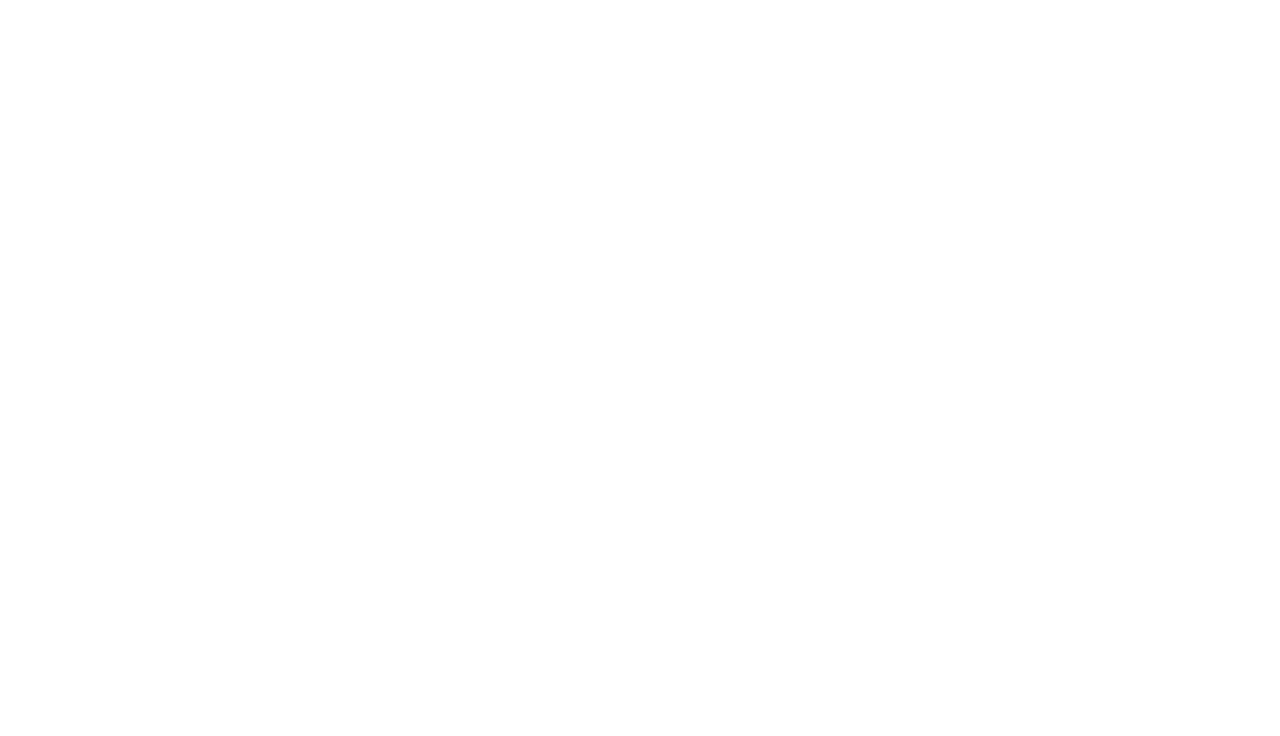
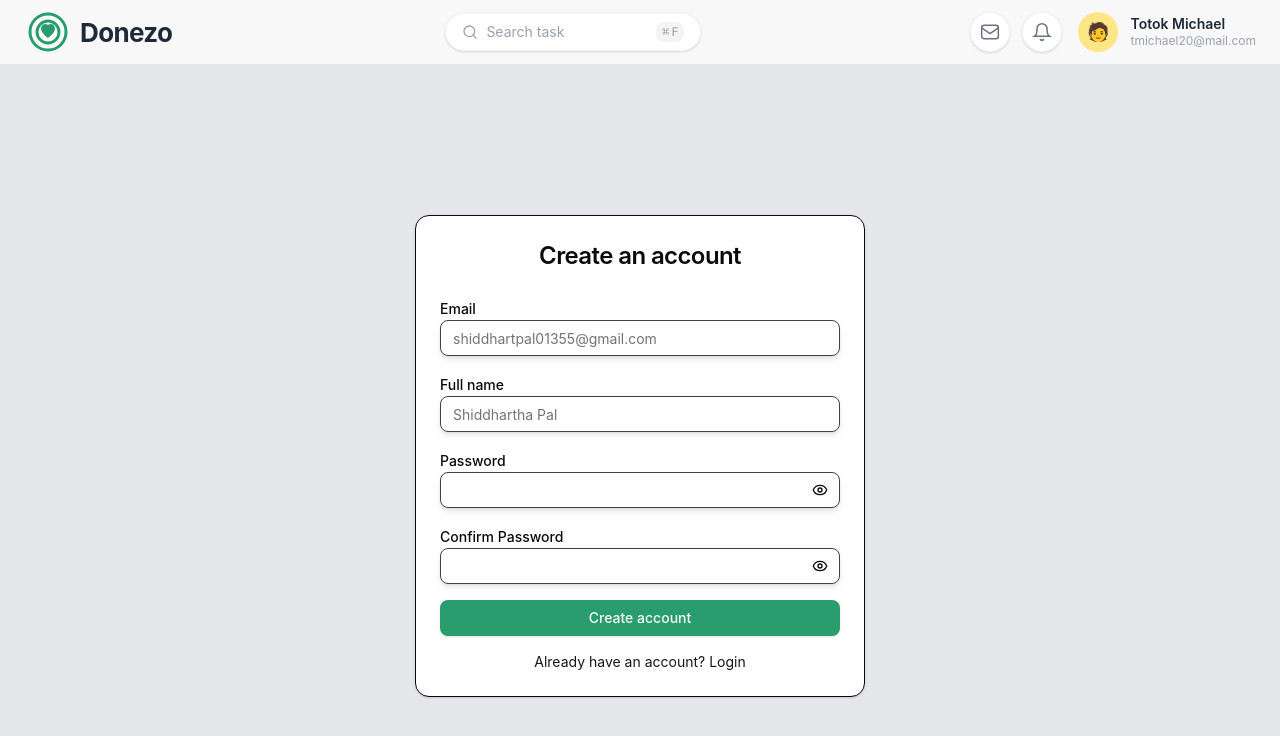
Before and after one commit to Shiddharthapal/frontend_intern, an Astro site: page /register in a window 1280 px wide. Before the commit this address had no page. Built offline with nearby package versions, Linux system fonts and the light colour scheme; Astro itself is replaced by a stand-in of ours.

Commit message:
make the login and register route functional and change the registration.ts api name to createAccount . add the regitration route into app route. and add some env variable. and in astro.config here add output  configuration

```diff
--- a/astro.config.mjs
+++ b/astro.config.mjs
@@ -4,6 +4,7 @@
 
 export default defineConfig({
   integrations: [react()],
+  output:'server',
   vite: {
     plugins: [tailwindcss()],
   },
--- a/src/components/App.tsx
+++ b/src/components/App.tsx
@@ -6,6 +6,7 @@
 import Home from "./pages/home";
 import ProtectedRoute from "./ProtectedRoute";
 import Login from "./pages/login";
+import Register from "./pages/registration";
 
 export default function App() {
   return (
@@ -15,6 +16,7 @@
           <Routes>
             <Route element={<Layout />}>
               <Route path="/login" element={<Login />} />
+              <Route path="/register" element={<Register />} />
               <Route
                 path="/"
                 element={
--- a/src/components/pages/login/index.tsx
+++ b/src/components/pages/login/index.tsx
@@ -158,7 +158,7 @@
                 </div>
                 <div className="mt-0">
                   {error && <p className="text-sm text-red-500">{error}</p>}
-                  <Button type="submit" className="w-full" disabled={loading}>
+                  <Button type="submit" className="w-full bg-[#2A9D6E]" disabled={loading}>
                     {" "}
                     {loading
                       ? "Loading..."
@@ -170,7 +170,7 @@
                     to="/register"
                     className="text-primary hover:underline "
                   >
-                    Don't have an account? Register
+                    Don't have an account? Create account
                   </Link>{" "}
                 </div>{" "}
               </form>
--- a/src/components/pages/registration/index.tsx
+++ b/src/components/pages/registration/index.tsx
@@ -25,7 +25,7 @@
   const [showPassword, setShowPassword] = useState(false);
   const [showConfirmPassword, setShowConfirmPassword] = useState(false);
   const [registrationType, setRegistrationType] = useState<"user" | "doctor">(
-    "user"
+    "user",
   );
 
   const {
@@ -49,12 +49,13 @@
   }
 
   const onSubmit = async (data: RegisterFormData) => {
+    console.log("data ==> ", data);
     try {
       setLoading(true);
       setError(null);
       dispatch(loginStart());
 
-      const response = await fetch("/api/register", {
+      const response = await fetch("/api/createAccount", {
         method: "POST",
         headers: {
           "Content-Type": "application/json",
@@ -76,7 +77,7 @@
           _id: result._id,
           email: data.email,
           token: result.token,
-        })
+        }),
       );
 
       // Redirect to user page after successful registration
@@ -93,7 +94,7 @@
       <Card className="w-[450px]">
         <CardHeader>
           <CardTitle className="text-2xl text-center">
-            Register
+            Create an account
           </CardTitle>
         </CardHeader>
         <CardContent>
@@ -104,17 +105,29 @@
                 <Input
                   id="email"
                   type="email"
-                  placeholder="medicare+@aiuser.com"
-                  className="border border-[hsl(201,72%,38%)] shadow-md focus-visible:ring-0"
+                  placeholder="shiddhartpal01355@gmail.com"
+                  className="border border-gray-700  shadow-md focus-visible:ring-0"
                   {...register("email", {
                     required: "Email is required",
-                    pattern:
-                      registrationType === "user"
-                        ? {
-                            value: /^[A-Z0-9._%+-]+@[A-Z0-9.-]+\.[A-Z]{2,}$/i,
-                            message: "Invalid email address",
-                          }
-                        : undefined,
+                    pattern: {
+                      value: /^[A-Z0-9._%+-]+@[A-Z0-9.-]+\.[A-Z]{2,}$/i,
+                      message: "Invalid email address",
+                    },
+                  })}
+                />
+              </>
+            </div>
+            <div className="space-y-2">
+              <>
+                <Label htmlFor="name">Full name</Label>
+                <Input
+                  id="name"
+                  type="name"
+                  placeholder="Shiddhartha Pal"
+                  className="border border-gray-700  shadow-md focus-visible:ring-0"
+                  {...register("name", {
+                    required: "Name is required",
+
                   })}
                 />
               </>
@@ -126,7 +139,7 @@
                 <Input
                   id="password"
                   type={showPassword ? "text" : "password"}
-                  className="border border-[hsl(201,72%,38%)] shadow-md focus-visible:ring-0"
+                  className="border border-gray-700  shadow-md focus-visible:ring-0"
                   {...register("password", {
                     required: "Password is required",
                     minLength: {
@@ -161,7 +174,7 @@
                 <Input
                   id="confirmPassword"
                   type={showConfirmPassword ? "text" : "password"}
-                  className="border border-[hsl(201,72%,38%)] shadow-md focus-visible:ring-0"
+                  className="border border-gray-700 shadow-md focus-visible:ring-0"
                   {...register("confirmPassword", {
                     required: "Please confirm your password",
                     validate: (value) =>
@@ -192,10 +205,10 @@
 
             <Button
               type="submit"
-              className="w-full bg-[hsl(201,51%,50%)]"
+              className="w-full bg-[#2A9D6E]"
               disabled={loading}
             >
-              {loading ? "Loading..." : "Register"}
+              {loading ? "Loading..." : "Create account"}
             </Button>
 
             <div className="text-center text-sm">
--- a/src/pages/[...index].astro
+++ b/src/pages/[...index].astro
@@ -2,15 +2,6 @@
 import App from "../components/App";
 import Layout from "../layouts/Layout.astro";
 
-export const prerender = true;
-
-export function getStaticPaths() {
-  return [
-    { params: { index: undefined } }, // Home page
-  ];
-}
-
-const { index} = Astro.params;
 ---
 
 <Layout>
--- a/src/pages/api/registration.ts
+++ b/src/pages/api/createAccount.ts
@@ -1,7 +1,8 @@
 import type { APIRoute } from "astro";
 import connect from "@/lib/connection";
-import User from "@/model/User";
+import UserDetails from "@/model/User";
 import jwt from "jsonwebtoken";
+
 
 export const POST: APIRoute = async ({ request }) => {
   const headers = {
@@ -9,14 +10,14 @@
   };
   try {
     const body = await request.json();
-    // console.log("body ==> ", body);
+    console.log("body ==> ", body);
 
     const { email, password } = body;
     // Connect to database
     await connect();
 
     let token = null;
-    const user = await User.findOne({
+    const user = await UserDetails.findOne({
       email: email,
     });
     if (user) {
@@ -31,7 +32,7 @@
       );
     }
     // Create new user
-    const users = new User({
+    const users = new UserDetails({
       email: email,
       password,
     });
--- a/src/pages/api/login.ts
+++ b/src/pages/api/login.ts
@@ -1,6 +1,6 @@
 import type { APIRoute } from "astro";
 import connect from "@/lib/connection";
-import User from "@/model/User";
+import UserDetails from "@/model/User";
 import jwt from "jsonwebtoken";
 import type { Token } from "@/types/token";
 
@@ -17,7 +17,7 @@
     await connect();
 
 
-    const users = await User.findOne({
+    const users = await UserDetails.findOne({
       email: email,
     });
     //console.log("🧞‍♂️users --->", users);
```
Also changed, not shown: 1 other file.
